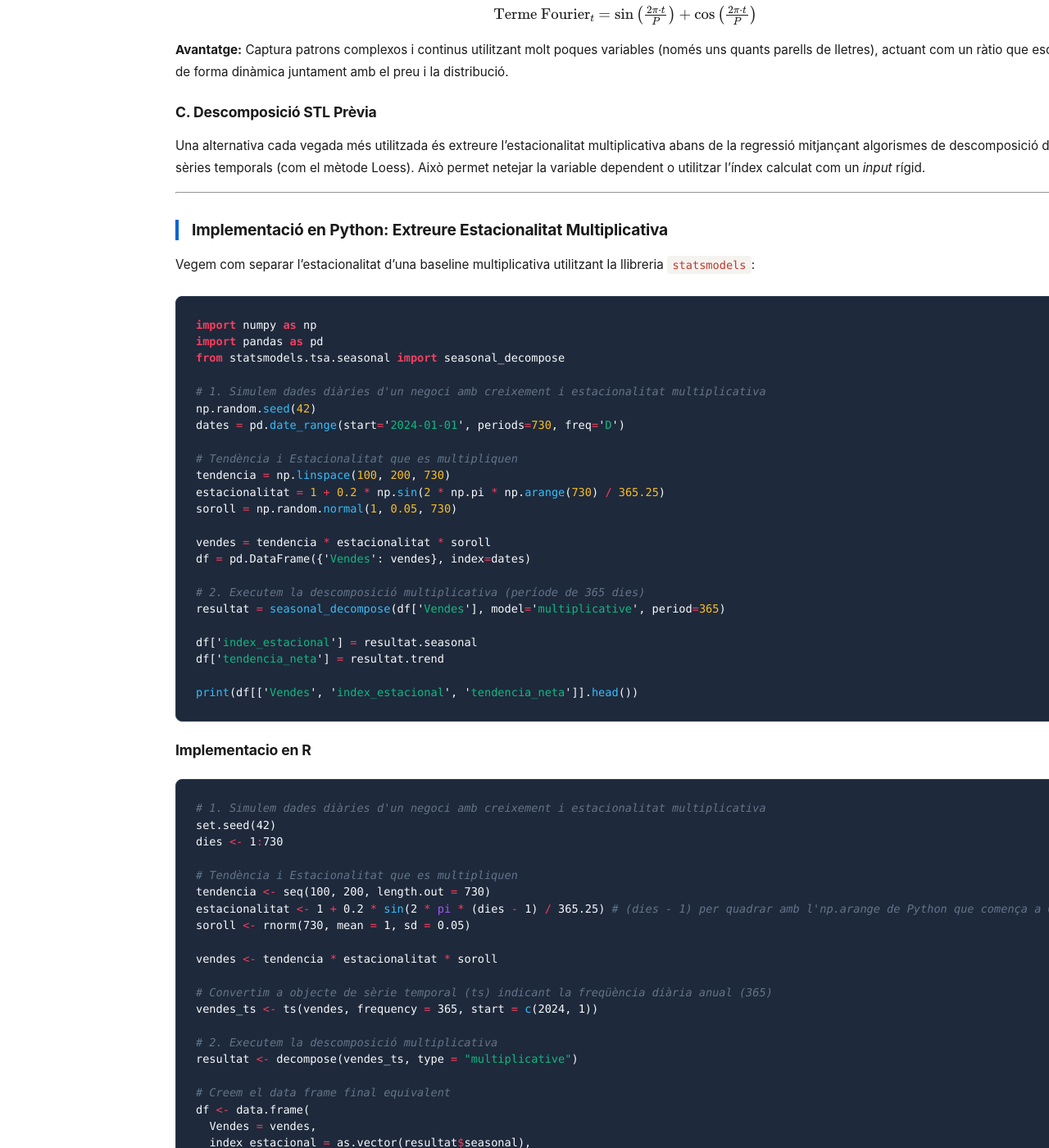
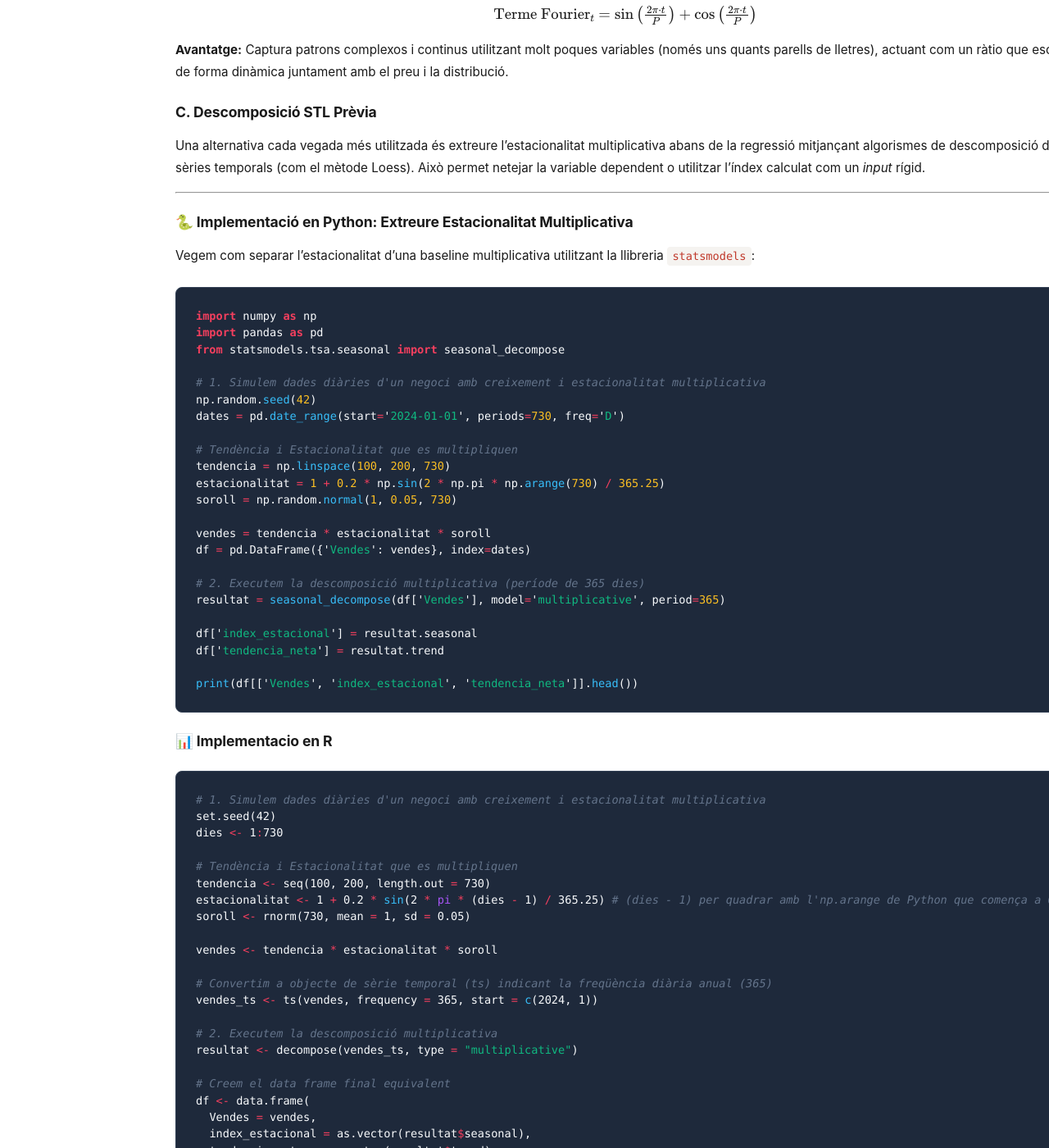
Before and after one commit to alberthr/alberthr.github.io, a Jekyll site: the page built from _posts/2018-10-01-decisions-mmm.md, in a window 1280 px wide and 1400 px high, scrolled down 2453 px. Shown: the whole window at 82% size. Built offline with Jekyll 4.4.1, drawn with Linux system fonts in a browser that asks for light colours; comment, search, counter and statistics services are not loaded.

Commit message:
Enhance section headings with emojis
Updated section headings to include emojis for better visual distinction.

````diff
--- a/_posts/2018-10-01-decisions-mmm.md
+++ b/_posts/2018-10-01-decisions-mmm.md
@@ -81,7 +81,7 @@ Una alternativa cada vegada més utilitzada és extreure l'estacionalitat multip
 
 ---
 
-## Implementació en Python: Extreure Estacionalitat Multiplicativa
+### 🐍 Implementació en Python: Extreure Estacionalitat Multiplicativa
 
 Vegem com separar l'estacionalitat d'una baseline multiplicativa utilitzant la llibreria `statsmodels`:
 
@@ -111,7 +111,7 @@ df['tendencia_neta'] = resultat.trend
 print(df[['Vendes', 'index_estacional', 'tendencia_neta']].head())
 ```
 
-### Implementacio en R
+### 📊 Implementacio en R
 ```r
 # 1. Simulem dades diàries d'un negoci amb creixement i estacionalitat multiplicativa
 set.seed(42)
````
